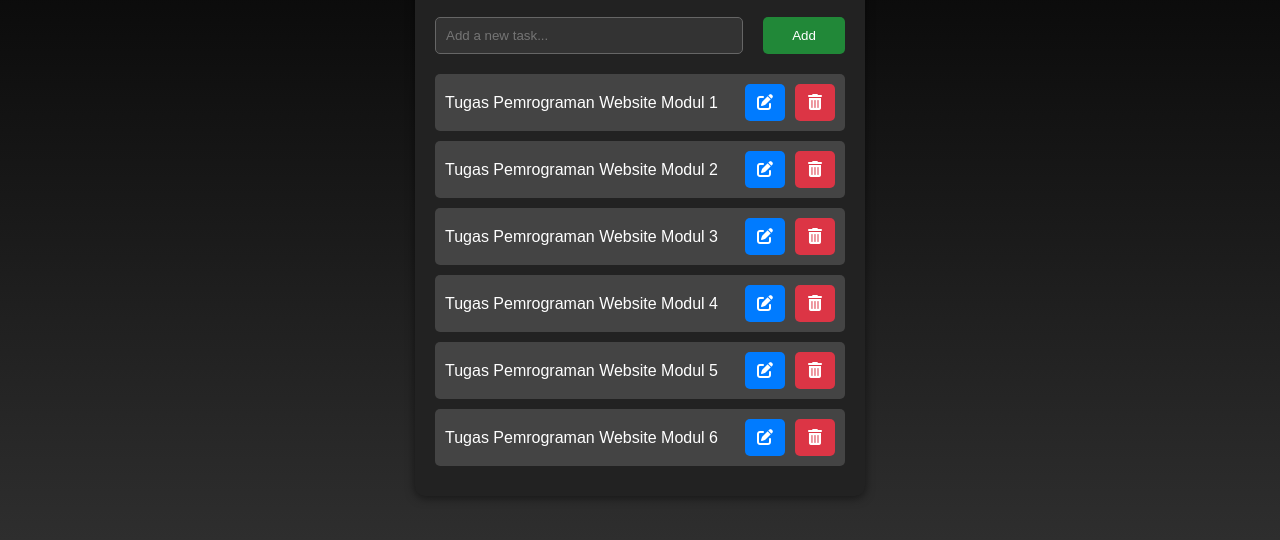
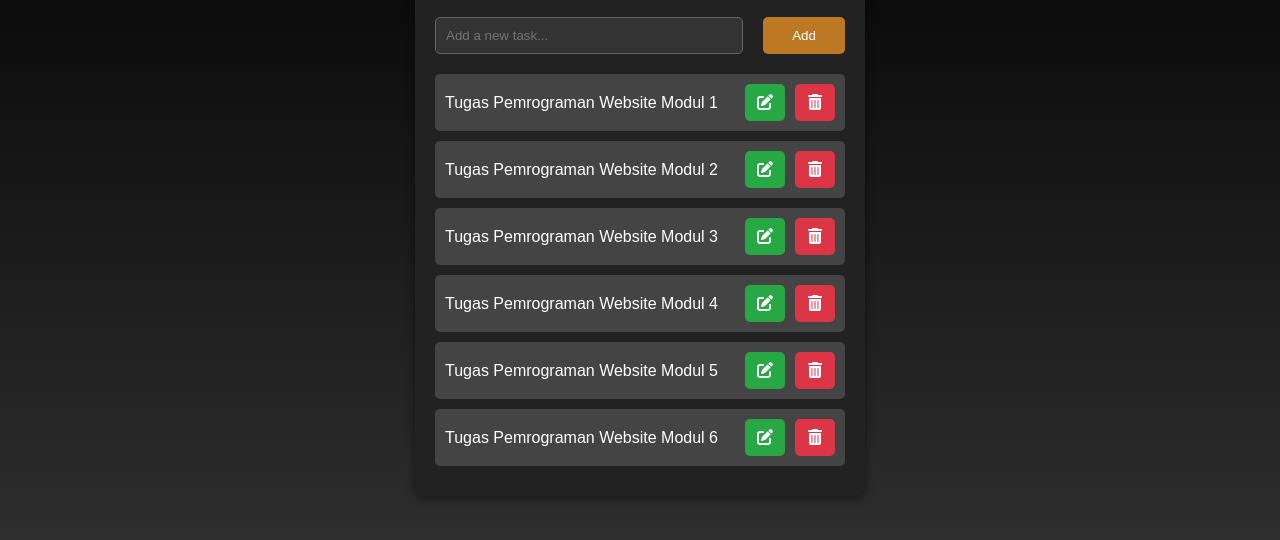
Before and after one commit to aunulhakimm/github_pemweb_semester5, a plain HTML site: page tugas2/index.html in a window 1280 px wide. In both pictures the pointer is over the button "Add". Shown: the part 182-722 px from the top of the page. Drawn offline with Linux system fonts and the light colour scheme.

Commit message:
Modul 2 - Codelab & Tugas

```diff
--- a/tugas2/style.css
+++ b/tugas2/style.css
@@ -46,7 +46,7 @@ input {
 button {
     width: 20%;
     padding: 10px;
-    background-color: #28a745;
+    background-color: #e98409;
     color: white;
     border: none;
     border-radius: 5px;
@@ -54,7 +54,8 @@ button {
 }
 
 button:hover {
-    background-color: #218838;
+    background-color: #bd7823;
+
 }
 
 ul {
@@ -93,11 +94,11 @@ li button.edit i, li button.delete i {
 }
 
 li button.edit {
-    background-color: #007bff;
+    background-color: #28a745;
 }
 
 li button.edit:hover {
-    background-color: #0056b3;
+    background-color: #276a35;
 }
 
 li button.delete {
@@ -105,5 +106,5 @@ li button.delete {
 }
 
 li button.delete:hover {
-    background-color: #c82333;
+    background-color: #992531;
 }
```
